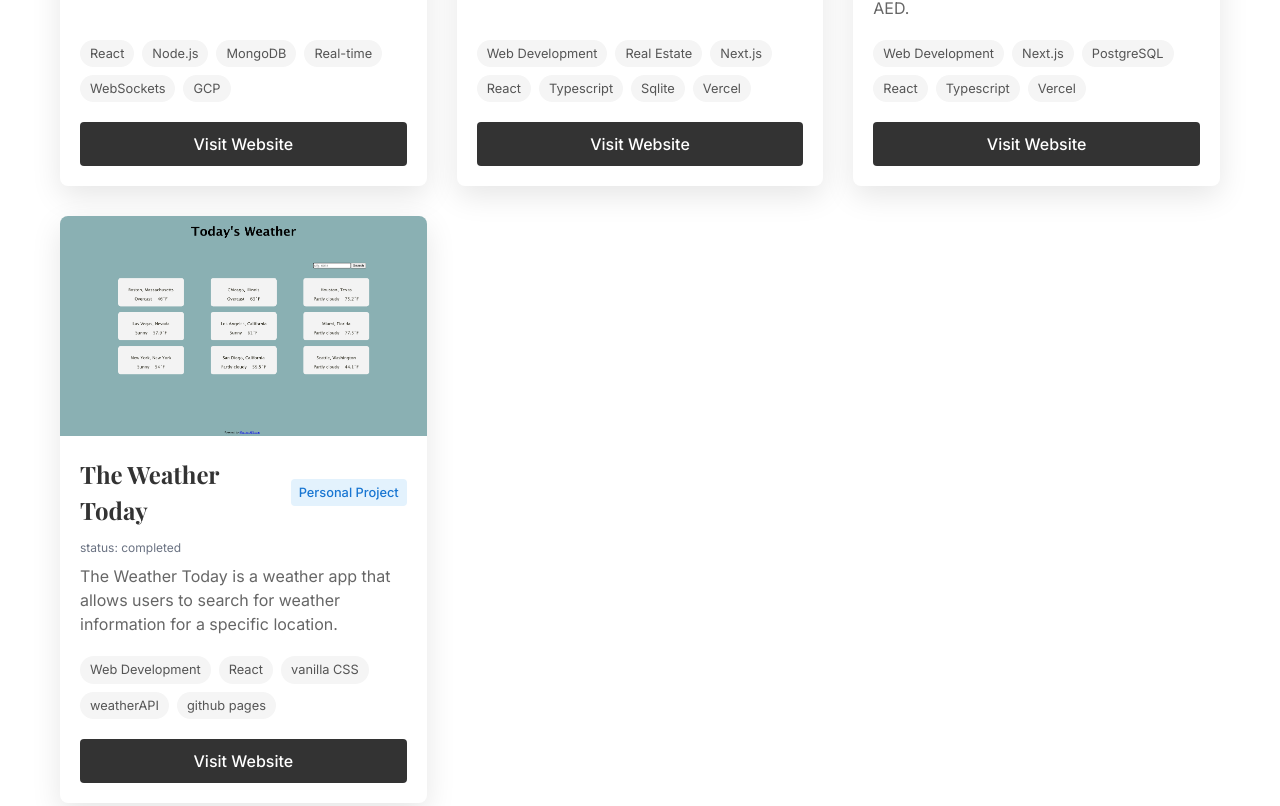
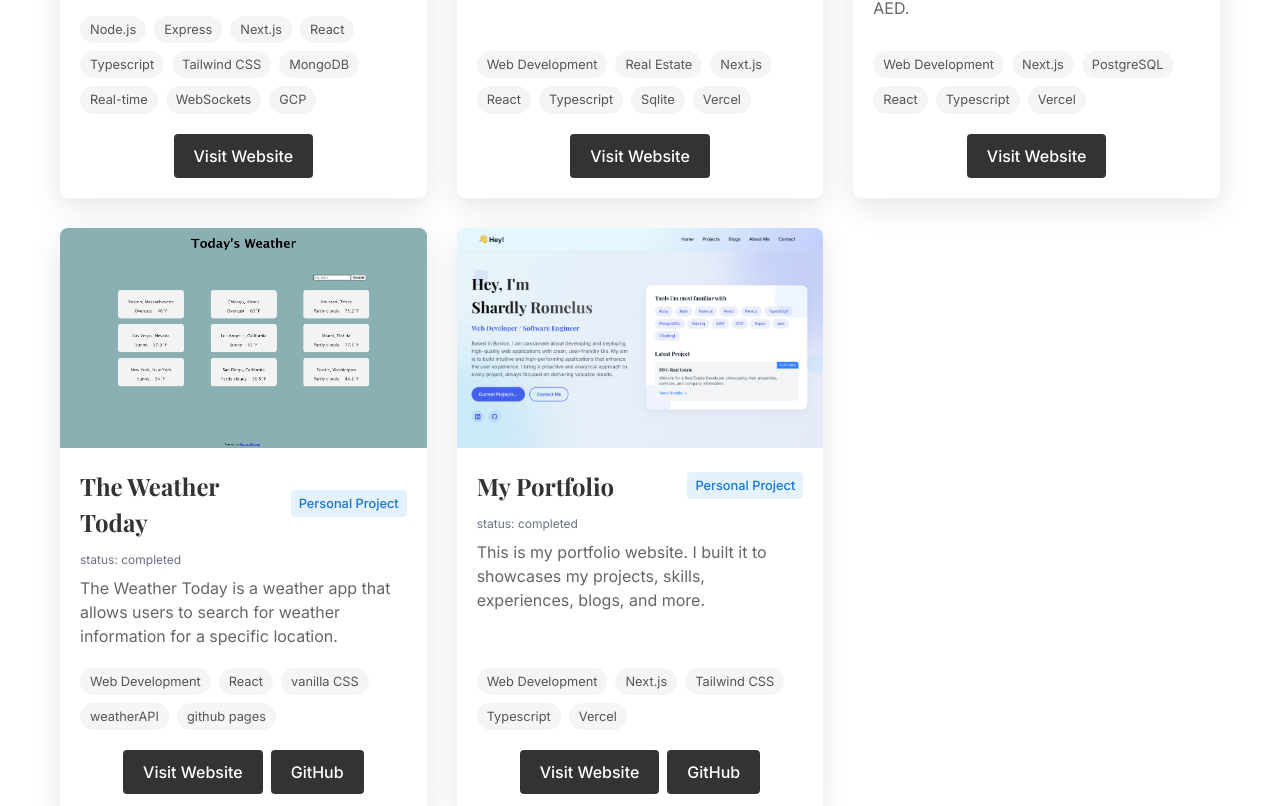
Before and after one commit to sromelus/my_dev_porfolio, a Next.js app: page / in a window 1280 px wide. Shown: the part 1434-2240 px from the top of the page. Built offline with nearby package versions, Linux system fonts and the light colour scheme.

Commit message:
update README, adding project features, tech stack, and getting started instructions. Update Projects component to include GitHub links and new portfolio project.

```diff
--- a/app/components/Projects.tsx
+++ b/app/components/Projects.tsx
@@ -1,6 +1,6 @@
 import Image from 'next/image';
 import Link from 'next/link';
-import { pdgUsScreenshot, pollNestScreenshot, cprReadyScreenshot, theWeatherTodayScreenshot } from '../../images';
+import { pdgUsScreenshot, pollNestScreenshot, cprReadyScreenshot, theWeatherTodayScreenshot, myPortfolioScreenshot } from '../../images';
 import { StaticImageData } from 'next/image';
 import styles from './styles/Projects.module.css';
 
@@ -15,6 +15,7 @@ type Project = {
   type: 'personal' | 'client';
   slug: string;
   status: 'completed' | 'upcoming' | 'in-development';
+  githubUrl: string | null;
 };
 
 // Projects data
@@ -26,7 +27,8 @@ export const projectsData: Project[] = [
     description: 'A social live polling platform that lets users vote on trending topics and binary choices with real-time results and chat features.',
     imageUrl: pollNestScreenshot,
     websiteUrl: 'https://pollnest.com',
-    tags: ['React', 'Node.js', 'MongoDB', 'Real-time', 'WebSockets', 'GCP'],
+    githubUrl: null,
+    tags: ['Node.js', 'Express', 'Next.js', 'React', 'Typescript', 'Tailwind CSS', 'MongoDB', 'Real-time', 'WebSockets', 'GCP'],
     type: 'personal',
     status: 'in-development'
   },
@@ -37,6 +39,7 @@ export const projectsData: Project[] = [
     description: 'Website for a Real Estate Developer showcasing their properties, services, and company information.',
     imageUrl: pdgUsScreenshot,
     websiteUrl: 'https://pdgus.com',
+    githubUrl: null,
     tags: ['Web Development', 'Real Estate', 'Next.js', 'React', 'Typescript', 'Sqlite', 'Vercel'],
     type: 'client',
     status: 'in-development'
@@ -48,6 +51,7 @@ export const projectsData: Project[] = [
     description: 'CPR Ready is a CPR training agency, based in Naples, FL, that offers courses and certifications for CPR, First Aid, and AED.',
     imageUrl: cprReadyScreenshot,
     websiteUrl: 'https://cpr-ready.vercel.app/',
+    githubUrl: null,
     tags: ['Web Development', 'Next.js', 'PostgreSQL', 'React', 'Typescript', 'Vercel'],
     type: 'client',
     status: 'in-development'
@@ -59,7 +63,20 @@ export const projectsData: Project[] = [
     description: 'The Weather Today is a weather app that allows users to search for weather information for a specific location.',
     imageUrl: theWeatherTodayScreenshot,
     websiteUrl: 'https://sromelus.github.io/the-weather-today/#/',
+    githubUrl: 'https://github.com/sromelus/the-weather-today',
     tags: ['Web Development', 'React', 'vanilla CSS', 'weatherAPI', 'github pages'],
+    type: 'personal',
+    status: 'completed'
+  },
+  {
+    id: 5,
+    title: 'My Portfolio',
+    slug: 'my-portfolio',
+    description: 'This is my portfolio website. I built it to showcases my projects, skills, experiences, blogs, and more.',
+    imageUrl: myPortfolioScreenshot,
+    websiteUrl: 'https://shardlyromelus.com',
+    githubUrl: 'https://github.com/sromelus/my_dev_porfolio',
+    tags: ['Web Development', 'Next.js', 'Tailwind CSS', 'Typescript', 'Vercel'],
     type: 'personal',
     status: 'completed'
   }
@@ -104,9 +121,16 @@ const Projects: React.FC = () => {
                     <span key={index} className={styles.projectTag}>{tag}</span>
                   ))}
                 </div>
-                <Link href={project.websiteUrl} className={styles.projectLink} target="_blank" rel="noopener noreferrer">
-                  Visit Website
-                </Link>
+                <div className='flex justify-center gap-2'>
+                  <Link href={project.websiteUrl} className={styles.projectLink} target="_blank" rel="noopener noreferrer">
+                    Visit Website
+                  </Link>
+                  {project.githubUrl && (
+                    <Link href={project.githubUrl} className={styles.projectLink} target="_blank" rel="noopener noreferrer">
+                      GitHub
+                    </Link>
+                  )}
+                </div>
               </div>
             </div>
           ))}
--- a/images/index.ts
+++ b/images/index.ts
@@ -3,5 +3,6 @@ import pollNestScreenshot from './pollnest-screenshot.png';
 import cprReadyScreenshot from './cpr-ready-screenshot.png';
 import theWeatherTodayScreenshot from './the-weather-today-screenshot.png';
 import shardlyRomelusPic from './shardly-romelus-pic.jpg';
+import myPortfolioScreenshot from './shardly_porfolio_home_page.png';
 
-export { pdgUsScreenshot, pollNestScreenshot, cprReadyScreenshot, theWeatherTodayScreenshot, shardlyRomelusPic };
+export { pdgUsScreenshot, pollNestScreenshot, cprReadyScreenshot, theWeatherTodayScreenshot, shardlyRomelusPic, myPortfolioScreenshot };
```
Also changed, not shown: images/shardly_porfolio_home_page.png (added), 1 other file (tests, documents, lock files or other folders).
